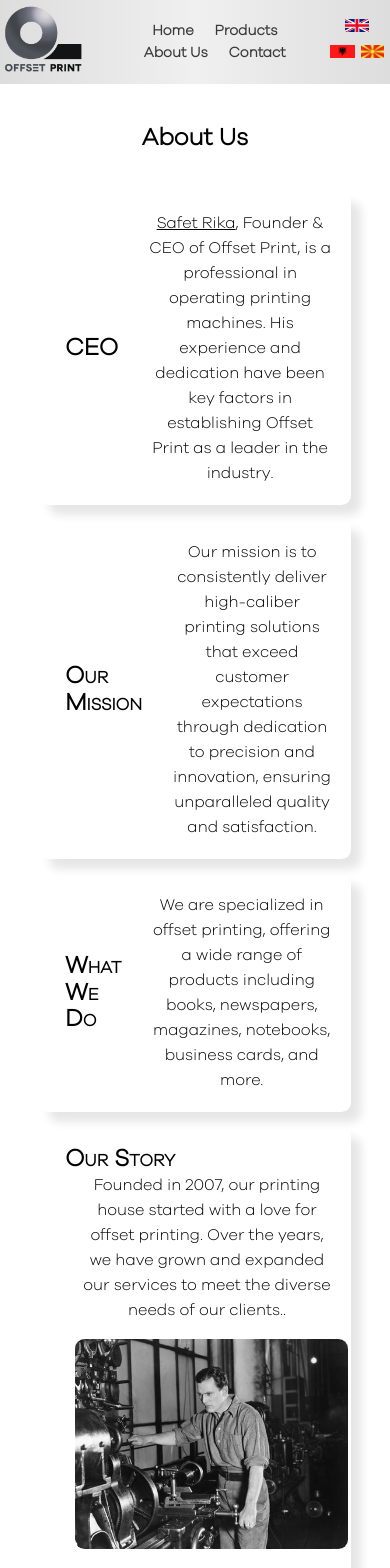
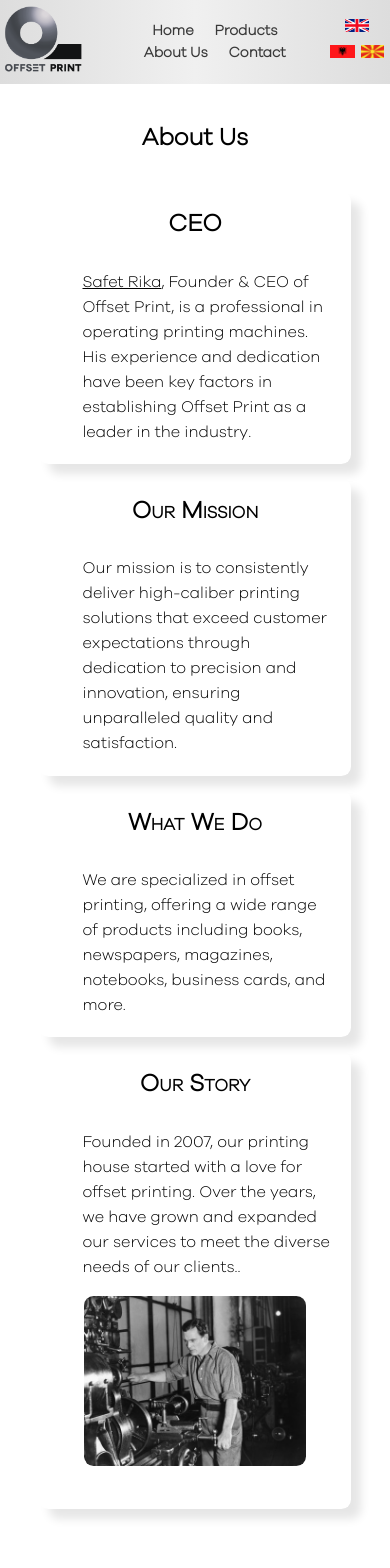
Before and after one commit to artianRika/OffsetPrint-Web, a React (Create React App) app in the folder offset_print/: page /about-us in a window 390 px wide. Shown: the top 1568 px of the page. Built offline with nearby package versions, Linux system fonts and the light colour scheme.

Commit message:
wip: responsiveness

```diff
--- a/offset_print/src/App.css
+++ b/offset_print/src/App.css
@@ -5,7 +5,7 @@
 
 .App {
   text-align: center;
-  font-family: GalantoGrotesque;
+  font-family: GalantoGrotesque, Roboto, sans-serif;
 }
 
 a[href]{
--- a/offset_print/src/Components/Blog.css
+++ b/offset_print/src/Components/Blog.css
@@ -19,7 +19,6 @@
     transform: scale(1);
 }
 
-
 .blogImage {
     margin: 1rem;
     max-width: 100%;
@@ -34,7 +33,39 @@
     line-height: 1.1;
 }
 
-.blogTextContent{
+.blogTextContent {
     margin-left: 1.5rem;
     align-self: center;
 }
+
+.ourStory {
+    padding: 0 0 0 6rem;
+    margin-top: 1.4rem;
+}
+
+@media (max-width: 800px) {
+    .ourStory {
+        padding: 0;
+    }
+
+    .blog {
+        flex-direction: column;
+    }
+
+    #blogTitle {
+        text-align: center;
+        margin-bottom: 2rem;
+    }
+
+    .blogTextContent {
+        margin-left: 1.5rem;
+        align-self: center;
+        text-align: left;
+    }
+
+    .blogImage {
+        margin: 1rem;
+        max-width: 81%;
+        border-radius: 0.6rem;
+    }
+}
--- a/offset_print/src/Components/Blog.js
+++ b/offset_print/src/Components/Blog.js
@@ -9,7 +9,7 @@ const Blog = (props) =>{
                 {props.hasImage ? (
                         <div className={"blogImageContainer "}>
                             <h2 id={"blogTitle"}>{props.title}</h2>
-                            <div className={"blogTextContent"} dangerouslySetInnerHTML={{__html: props.textContent}}/>
+                            <div className={"blogTextContent ourStory"} dangerouslySetInnerHTML={{__html: props.textContent}}/>
                             <img className={"blogImage"} src={props.image}/>
                         </div>
                     )
--- a/offset_print/src/Components/Contact.css
+++ b/offset_print/src/Components/Contact.css
@@ -56,7 +56,7 @@ img {
 }
 
 .middlePart .socialMediaRow {
-    margin: 2rem 0;
+    margin: 2rem 0 .6rem 0;
     background-color: #dddddd;
     height: 5rem;
     display: flex;
@@ -102,3 +102,54 @@ img {
     width: 400px;
     height: 400px;
 }
+
+@media (max-width: 576px) {
+    .fbIcon, .inIcon {
+        align-self: center;
+        margin-left: 1rem;
+        margin-right: 1rem;
+        transition: box-shadow 0.5s cubic-bezier(0.25, 0.8, 0.25, 1), transform 0.5s cubic-bezier(0.25, 0.8, 0.25, 1);
+        height: 54px;
+        width: 54px;
+    }
+
+    .instaIcon {
+        align-self: center;
+        margin-left: 2rem;
+        margin-right: 2rem;
+        transition: box-shadow 0.5s cubic-bezier(0.25, 0.8, 0.25, 1), transform 0.5s cubic-bezier(0.25, 0.8, 0.25, 1);
+        width: 49px;
+        height: 49px;
+    }
+
+
+    .contactForm{
+        flex-direction: column;
+        padding: 2rem;
+        justify-content: center;
+        margin: .1rem 0;
+    }
+
+    .iframe{
+        width: 300px;
+        height: 300px;
+        margin: 2rem auto;
+    }
+
+    .middlePart .mainContainer {
+        display: flex;
+        flex-direction: column;
+    }
+
+    .middlePart .containerLeft {
+        text-align: center;
+    }
+    .middlePart .containerRight {
+        text-align: left;
+        align-self: center;
+    }
+
+    .containerRight {
+        margin-left: 0rem;
+    }
+}
--- a/offset_print/src/Components/ContactForm.css
+++ b/offset_print/src/Components/ContactForm.css
@@ -43,3 +43,11 @@
 .contact-form input[type="submit"]:hover {
     background-color: #45a049;
 }
+
+@media (max-width: 800px){
+    .contact-form{
+        max-width: 200px;
+        margin: 0 auto;
+    }
+
+}
--- a/offset_print/src/Components/Footer.css
+++ b/offset_print/src/Components/Footer.css
@@ -28,3 +28,12 @@
 .logoShort{
     width: 10rem;
 }
+
+
+@media (max-width: 800px) {
+    .custom-class {
+        flex-direction: column;
+        font-size: 10px;
+    }
+
+}
--- a/offset_print/src/Components/Home.css
+++ b/offset_print/src/Components/Home.css
@@ -1,38 +1,77 @@
 
-.homeTopPart{
+.homeTopPart {
     display: flex;
     flex-direction: row;
     padding: 0 1rem;
     min-height: calc(100vh - 90px - 70px);
 }
 
-.topLeft{
+.topLeft {
     padding: 0 1rem;
     max-width: 55vw;
-
     text-align: justify;
     align-self: center;
 }
 
-.topRight{
+.topRight {
     padding: 0 1rem;
     max-width: 45vw;
     align-self: center;
 }
 
 
-.topRight img{
-    width: 100% ;
+.topRight img {
+    width: 100%;
     border-radius: 1rem;
     filter: contrast(90%);
 }
 
-.topLeft h1{
+.topLeft h1 {
     font-size: 2.2rem;
     text-align: left;
 }
 
-.homeTopPart p{
+.homeTopPart p {
     font-size: 1.2rem;
     padding-right: 38px;
 }
+
+
+@media (max-width: 800px) {
+    .homeTopPart {
+        flex-direction: column;
+        width: 90vw;
+        min-height: calc(100vh - 90px - 140px);
+    }
+    .topLeft {
+        justify-self: center;
+        max-width: 80%;
+    }
+    .topLeft h1 {
+        font-size: 1.9rem;
+        text-align: left;
+    }
+
+    .homeTopPart p {
+        font-size: 1rem;
+        padding-right: 38px;
+    }
+
+    .homeTopPart p {
+        padding: 0;
+    }
+
+    .topRight {
+        max-width: 80%;
+        justify-self: center;
+        padding: 0;
+        margin: 0;
+    }
+
+    .topRight img {
+        margin: 1rem 0;
+        justify-self: center;
+        border-radius: 1rem;
+        filter: contrast(90%);
+    }
+}
--- a/offset_print/src/Components/Product.css
+++ b/offset_print/src/Components/Product.css
@@ -2,10 +2,7 @@
 .product {
     display: flex;
     flex-direction: row;
-    width: 38vw;
-    height: 12rem;
     box-shadow: 10px 10px 10px rgba(0, 0, 0, 0.1);
-    margin: .5rem;
     border-radius: 0.6rem;
     padding: 1.2rem;
     transition: transform 0.5s;
@@ -44,3 +41,25 @@
     padding: 0 10px;
     font-size: .9rem;
 }
+
+@media (max-width: 800px){
+    .product{
+        margin: .5rem 2rem;
+        flex-direction: column;
+    }
+
+    .productImage {
+        margin: .3rem;
+        border-radius: 0.6rem;
+        align-self: center;
+    }
+
+    #productTitle {
+        margin-bottom: 3rem;
+    }
+
+    .productDescription{
+        align-self: center;
+        text-align: left;
+    }
+}
--- a/offset_print/src/Components/Products.css
+++ b/offset_print/src/Components/Products.css
@@ -13,6 +13,13 @@
 }
 
 #bottomText{
-
     margin: 2rem 0 6rem 0;
 }
+
+@media (max-width: 800px) {
+    .products .productsContainer{
+        display: grid;
+        grid-template-columns: 1fr;
+        grid-auto-rows: auto;
+    }
+}
--- a/offset_print/src/translations/en/global.json
+++ b/offset_print/src/translations/en/global.json
@@ -72,7 +72,7 @@
     "send": "Send",
     "phone": "Phone",
     "fax": "Fax",
-    "address": "Address: Rudnicka bb. Kicevo 6250 North Macedonia",
+    "address": "Rudnicka nn. Kicevo 6250 N.Macedonia",
     "closed": "Closed",
     "emailSent": "Email sent successfully"
   }
--- a/offset_print/src/translations/mk/global.json
+++ b/offset_print/src/translations/mk/global.json
@@ -73,7 +73,7 @@
     "send": "Испрати",
     "phone": "Телефон",
     "fax": "Факс",
-    "address": "Адреса: Рудничка бб. Кичево 6250 РСМ",
+    "address": "Рудничка бб. Кичево 6250 РСМ",
     "closed": "Затворено",
     "emailSent": "Е-поштата е успешно испратена"
   }
--- a/offset_print/src/translations/sq/global.json
+++ b/offset_print/src/translations/sq/global.json
@@ -73,7 +73,7 @@
     "send": "Dërgo",
     "phone": "Telefoni",
     "fax": "Faksi",
-    "address": "Adresa: Rudnicka nn. Kërçovë 6250 RMV",
+    "address": "Rudnicka nn. Kërçovë 6250 RMV",
     "closed": "Mbyllur",
     "emailSent": "Emaili u dërgua me sukses"
   }
```
